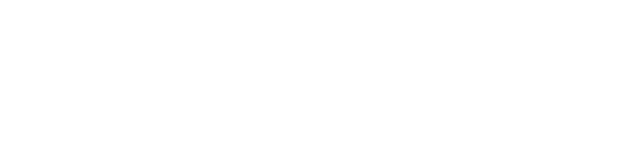
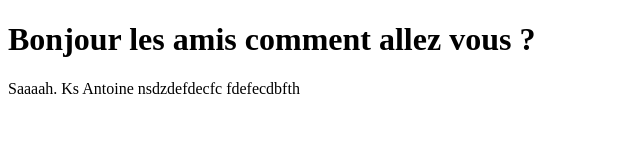
Before and after one commit to Eric-Deviktor/Hello-World-Git, a plain HTML site: page index.html in a window 1280 px wide. Shown: the whole page, without its empty margins (0-640 px from the left). Drawn offline with Linux system fonts and the light colour scheme.

Commit message:
Création de conflits

```diff
--- a/index.html
+++ b/index.html
@@ -6,6 +6,7 @@
     <title>Document</title>
 </head>
 <body>
-
+    <h1> Bonjour les amis comment allez vous ?</h1>
+    <p> Saaaah. Ks Antoine nsdzdefdecfc fdefecdbfth</p>
 </body>
 </html>
```
